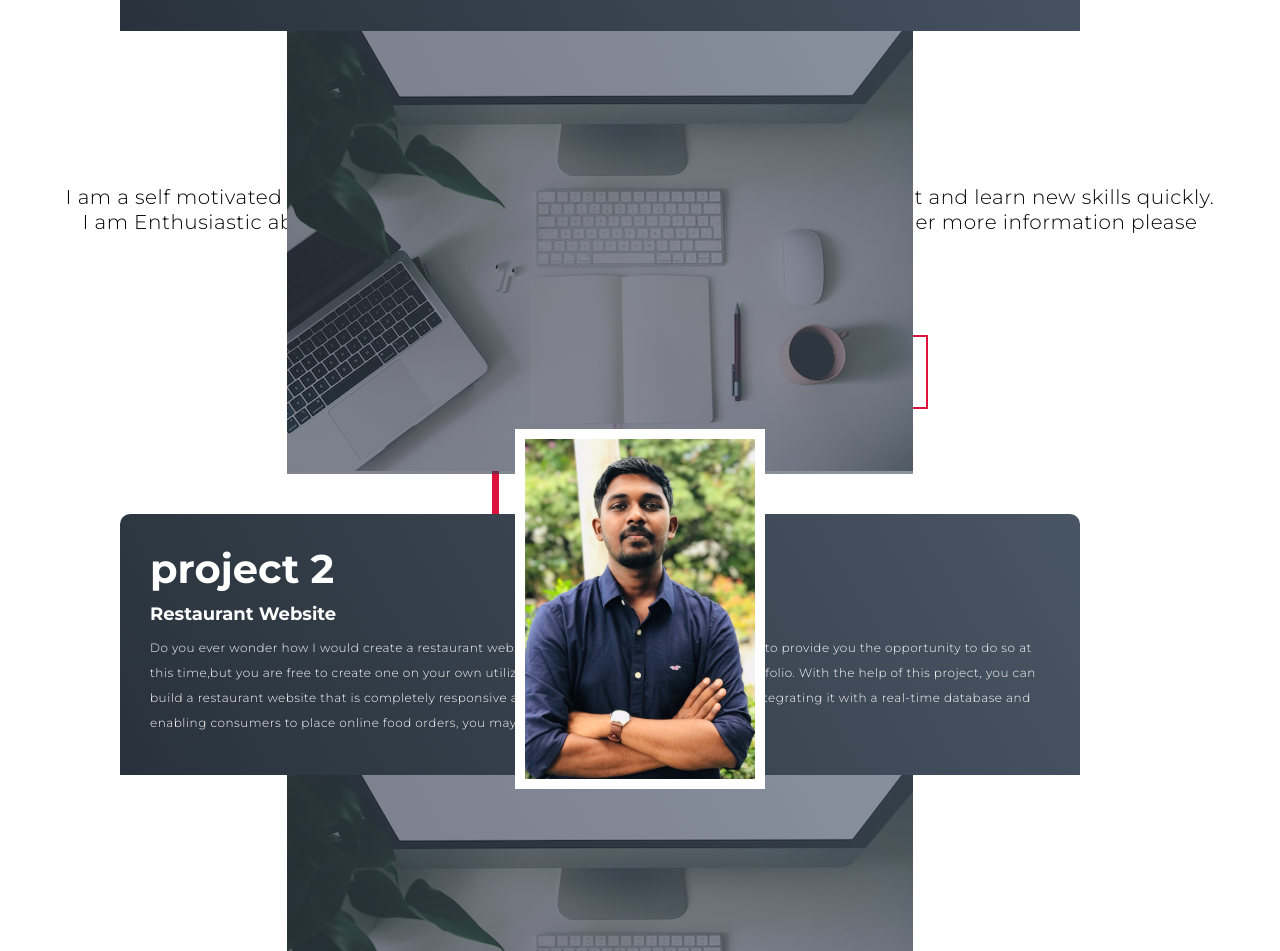
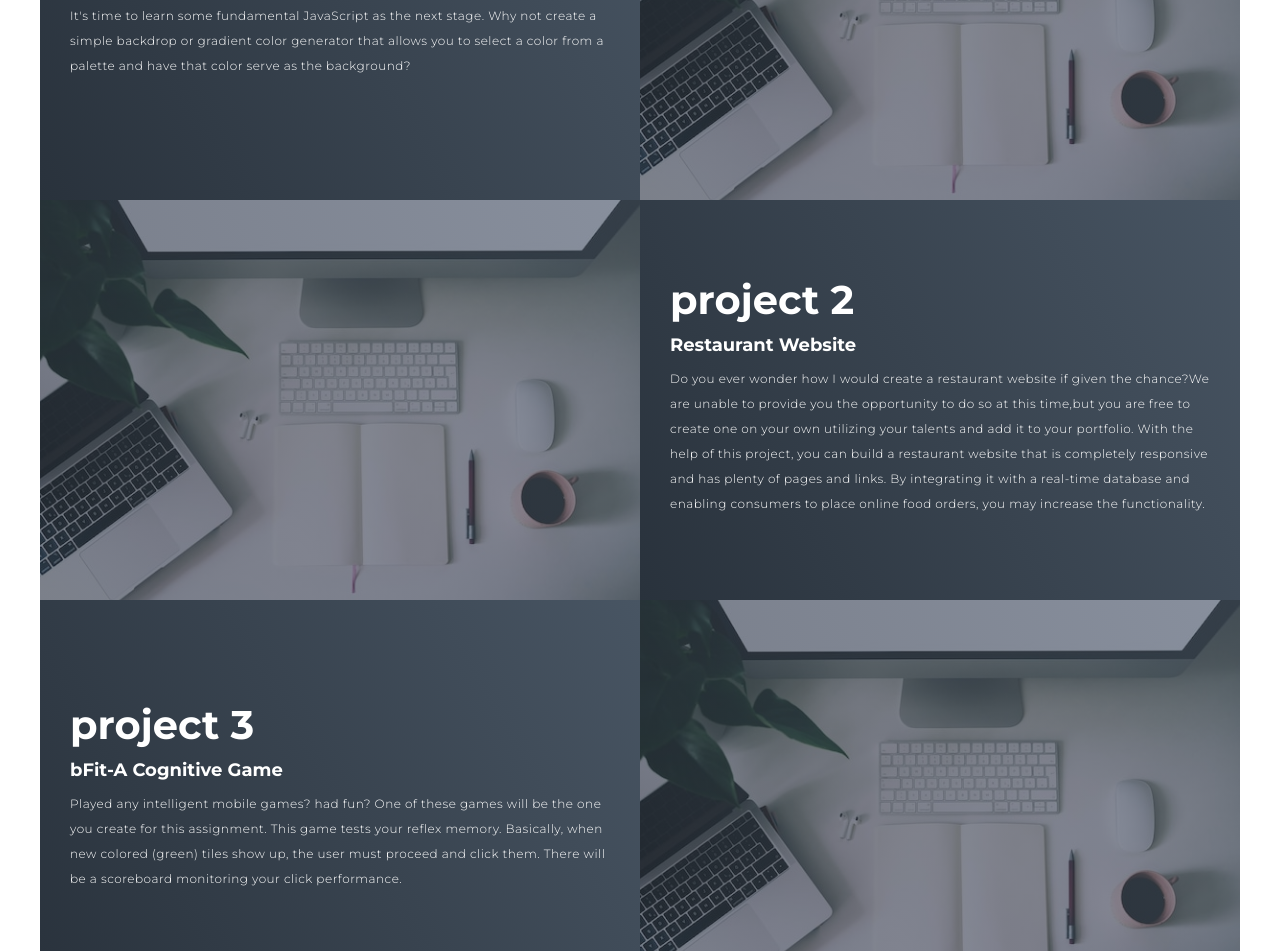
Before and after one commit to Rajamiththiran/One_Page_Web, a plain HTML site: page index.html in a window 1280 px wide. Shown: the part 2189-3140 px from the top of the page. Drawn offline with Linux system fonts and the light colour scheme.

Commit message:
1st commit of 12nd of ooctober

```diff
--- a/Style.css
+++ b/Style.css
@@ -475,12 +475,42 @@ p{
     /* end service */
 
     /* project */
-    #project .project{
+    #project .project-item{
+        flex-direction: row;
+    }
+    #project .project-item:nth-child(even){
+        flex-direction: row-reverse;
+    }
+    #project .project-item{
         height: 400px;
         margin: 0;
-        width: ;
+        width: 100%;
+        border-radius: 0;
+    }
+    #project .project-bottom .project-info{
+        height: 100%;
+    }
+    #project .project-bottom .project-img{
+        height: 100%;
     }
     /* end project */
 
+    /* About */
+    #about .about{
+        flex-direction: row;
+    }
+    #about .about-left{
+        width: 600px;
+        height: 400px;
+        padding-left: 60px;
+    }
+    #about .about .about-left .about-img::after{
+        left: -45px;
+        top: 34px;
+        width: 98%;
+        border: 10px solid crimson;
+    }
+    /* end  About */
+
 }
 /* end of media query for tablet */
```
